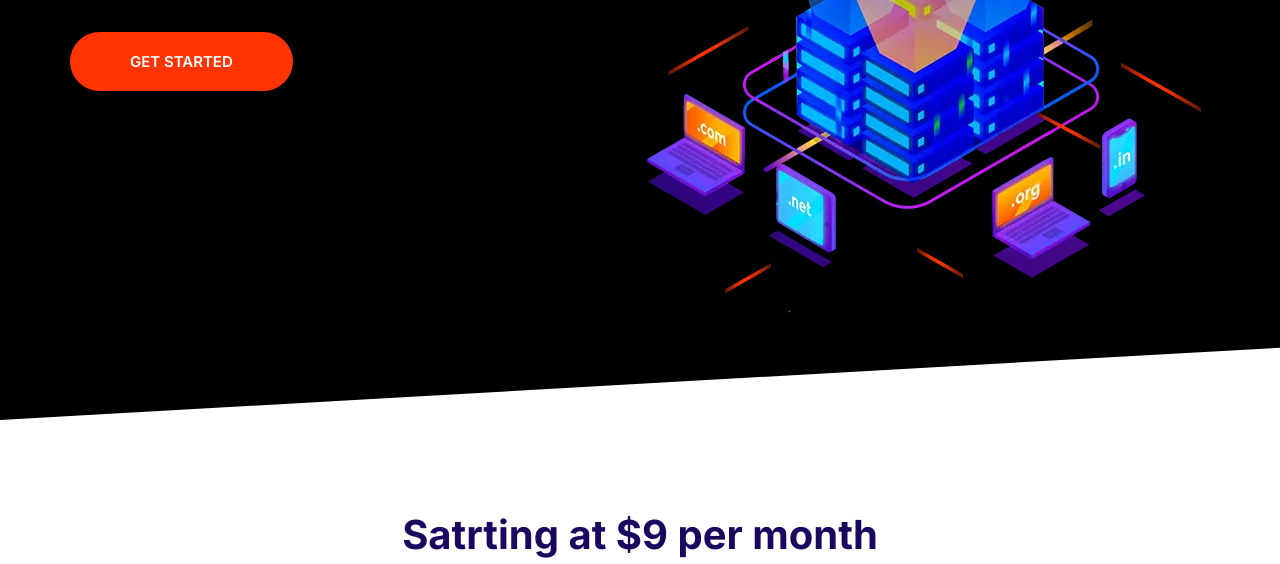
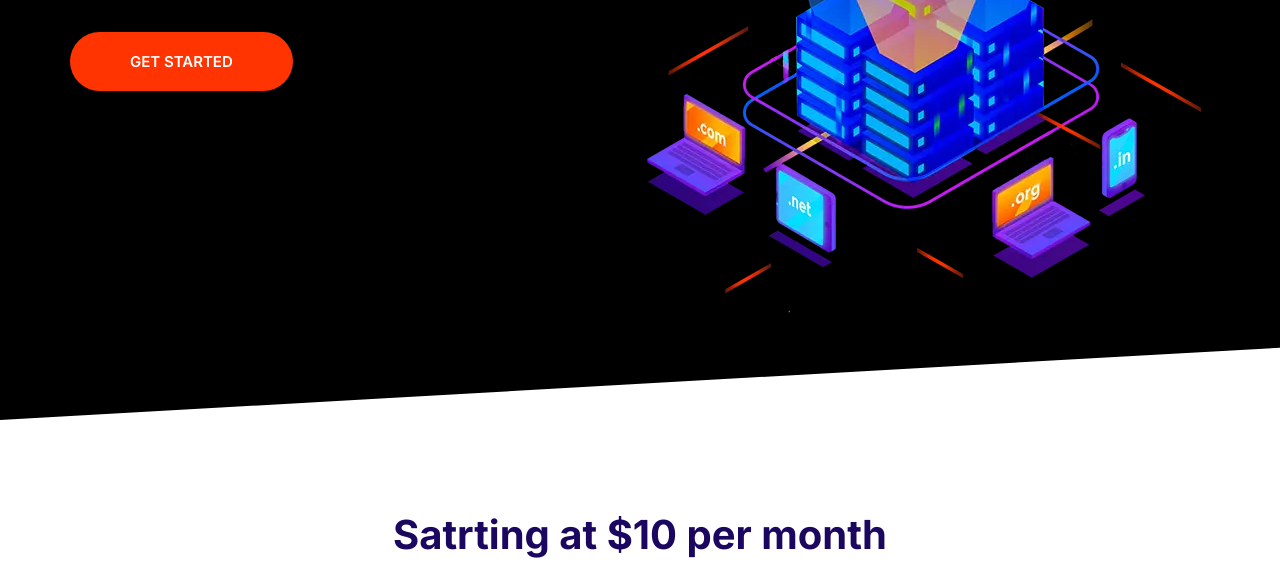
Before and after one commit to nisitha-ucsc/zeda, a website built with Parcel: page index.html in a window 1280 px wide. Shown: the part 364-928 px from the top of the page. Built offline with nearby package versions, Linux system fonts and the light colour scheme.

Commit message:
Update the price

```diff
--- a/index.html
+++ b/index.html
@@ -52,7 +52,7 @@
     </section>
     <section class="block container block-domain">
         <header class="block__header" data-aos="fade-up">
-            <h2>Satrting at $9 per month</h2>
+            <h2>Satrting at $10 per month</h2>
             <p>Lorem ipsum dolor sit, amet consectetur adipisicing elit. Sapiente, totam!</p>
         </header>
         <div class="input-group">
```
